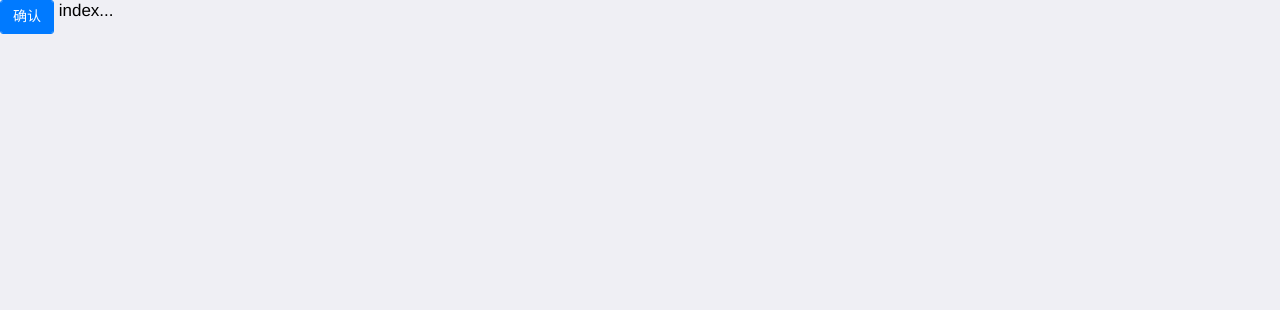
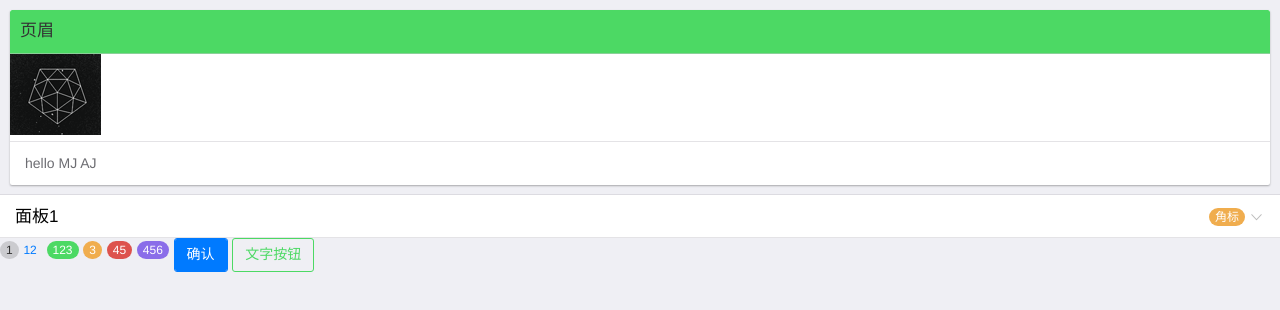
Before and after one commit to MJLXL/CloudCode, a plain HTML site: page html/index.html in a window 1280 px wide. Drawn offline with Linux system fonts and the light colour scheme.

Commit message:
下班，，，

```diff
--- a/html/index.html
+++ b/html/index.html
@@ -13,18 +13,58 @@
 		<script type="text/javascript">
 			mui.init()
 
+			var elment = document.getElementById("btn");
+			function b(){
+				alert("come on");
+				loadingFunction();
+			}
 
-
-		mui("#mui-btn-primary").on('tap','mui-btn-primary',function(){
-			alert("aa");
-		});
+			/** button Loading **/
+			function loadingFunction(){
+				var btnelem = document.getElementById("btnTextId")
+				mui(btnelem).button('loading');
+			}
 
 
 		</script>
 
-    	<button id="btn" type="button" class="mui-btn-primary">确认</button>
+<!--卡片视图-->
+<div class="mui-card">
+	<!--页眉，放置标题-->
+	<div class="mui-card-header mui-card-media" style="background-color: #4CD964;">
+		<font style="color: #333333;">页眉</font>
+	</div>
+	<!--内容区-->
+	<div class="mui-card-content">
+		<img src="../pic/pic.png"/>
+	</div>
+	<!--页脚，放置补充信息或支持的操作-->
+	<div class="mui-card-footer">hello MJ AJ </div>
+</div>
 
-  	index...
+<!--折叠面板-->
+ 	<ul class="mui-table-view">
+        <li class="mui-table-view-cell mui-collapse "><!--mui-active // 默认打开-->
+            <a class="mui-navigate-right" href="#">面板1</a>
+            <span class="mui-badge mui-badge-warning" style="margin-right: 20px;">角标</span>
+            <div class="mui-collapse-content">
+                <p>面板1子内容</p>
+            </div>
+        </li>
+    </ul>
+
+<!--数字角标-->
+<span class="mui-badge">1</span>
+<span class="mui-badge mui-badge-primary mui-badge-inverted">12</span> <!--mui-badge-inverted // 无底色-->
+<span class="mui-badge mui-badge-success">123</span>
+<span class="mui-badge mui-badge-warning">3</span>
+<span class="mui-badge mui-badge-danger">45</span>
+<span class="mui-badge mui-badge-purple">456</span>
+
+<!--按钮-->
+<!--按钮点击/js方法点击-->
+    <button id="btn" type="button" class="mui-btn-primary" onclick="b()">确认</button>
+  	<button type="button" class="mui-btn mui-btn-success mui-btn-outlined" id="btnTextId">文字按钮</button>
 
 	</body>
 
```
Also changed, not shown: pic/pic.png (added).
